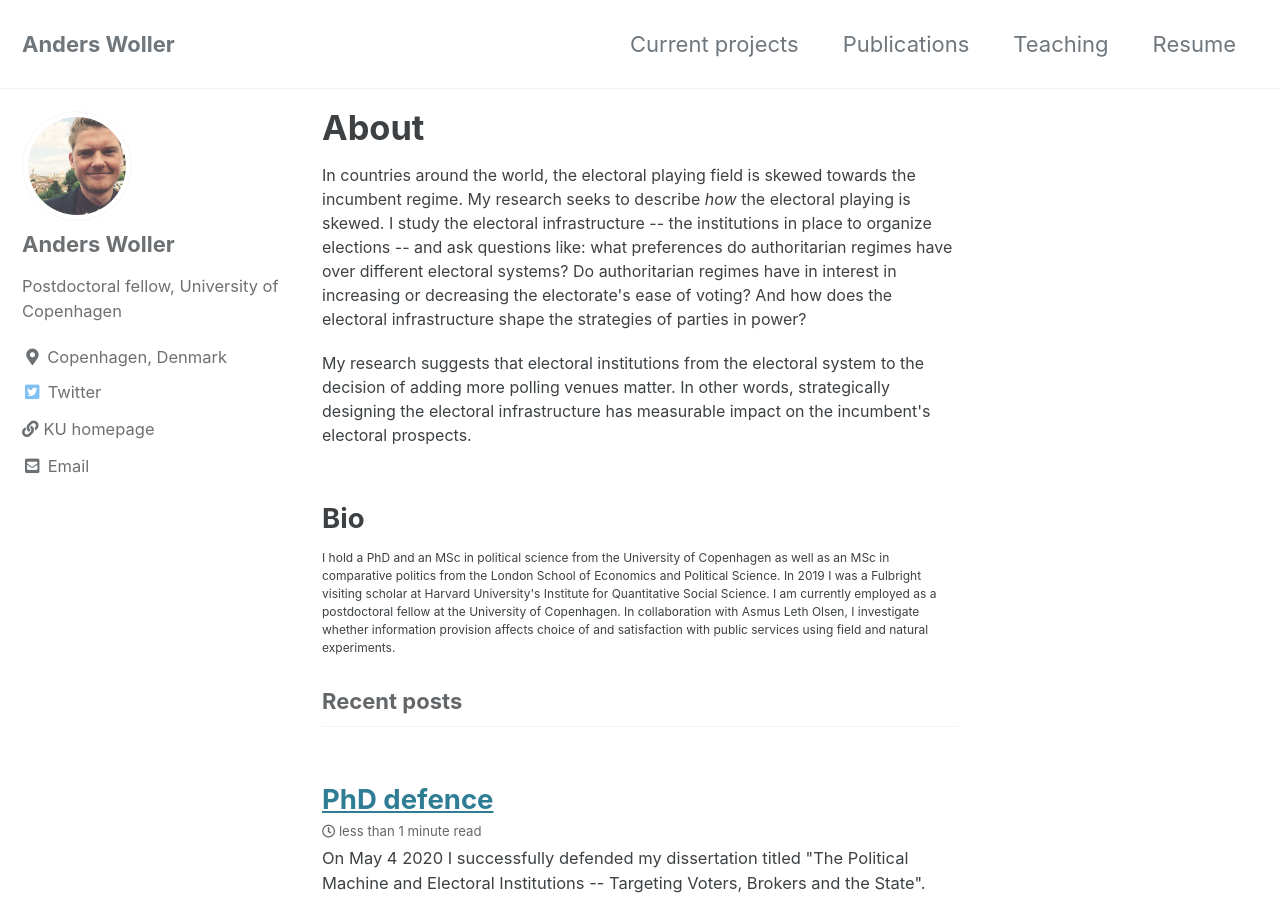
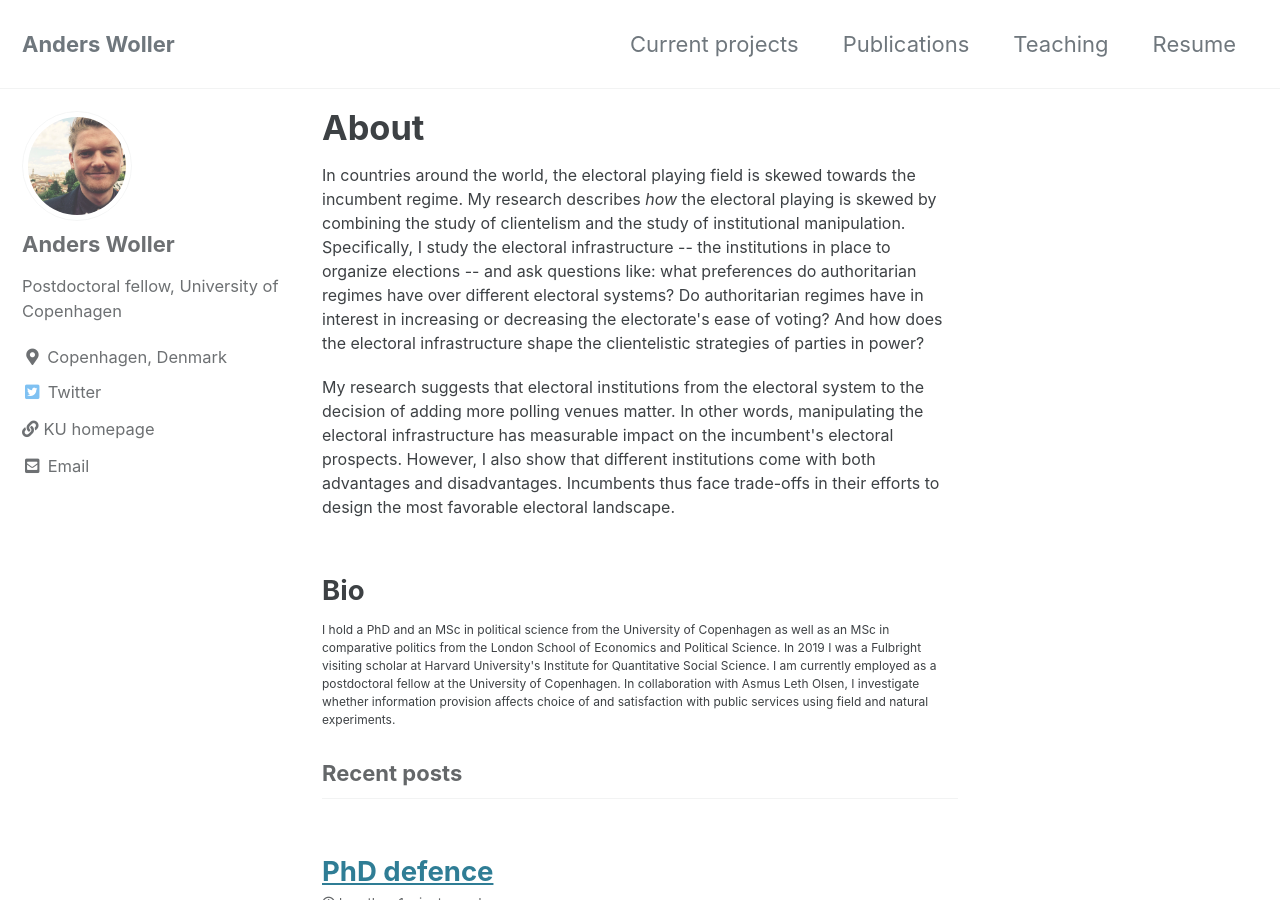
Before and after one commit to AndersWoller/AndersWoller.github.io, a Jekyll site: the page built from index.html, in a window 1280 px wide and 900 px high. Built offline with Jekyll 4.4.1, drawn with Linux system fonts in a browser that asks for light colours; cached includes are drawn as plain includes; the list of posts is cut into pages by our own code.

Commit message:
Update index.html

```diff
--- a/index.html
+++ b/index.html
@@ -5,14 +5,15 @@ title: "About"
 ---
 
 <p style="font-size:16px"> In countries around the world, the electoral playing field is skewed towards the incumbent regime.
-  My research seeks to describe <i>how</i> the electoral playing is skewed. I study the electoral infrastructure --
-  the institutions in place to organize elections -- and ask questions like: what preferences do authoritarian regimes
+  My research describes <i>how</i> the electoral playing is skewed by combining the study of clientelism and the study of institutional manipulation.
+  Specifically, I study the electoral infrastructure -- the institutions in place to organize elections -- and ask questions like: what preferences do authoritarian regimes
   have over different electoral systems? Do authoritarian regimes have in interest in increasing or decreasing the electorate's ease of voting?
-  And how does the electoral infrastructure shape the strategies of parties in power?</p>
+  And how does the electoral infrastructure shape the clientelistic strategies of parties in power?</p>
 
   <p style="font-size:16px">My research suggests that electoral institutions from the electoral system to the
-  decision of adding more polling venues matter. In other words, strategically designing the electoral infrastructure
-  has measurable impact on the incumbent's electoral prospects.  </p>
+  decision of adding more polling venues matter. In other words, manipulating the electoral infrastructure
+  has measurable impact on the incumbent's electoral prospects. However, I also show that different institutions come with
+  both advantages and disadvantages. Incumbents thus face trade-offs in their efforts to design the most favorable electoral landscape.</p>
 
 
 <h2> Bio </h2>
```
